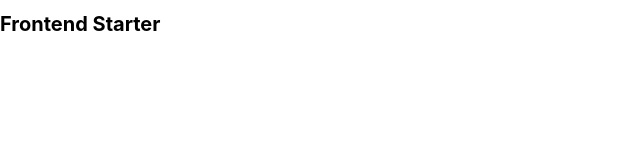
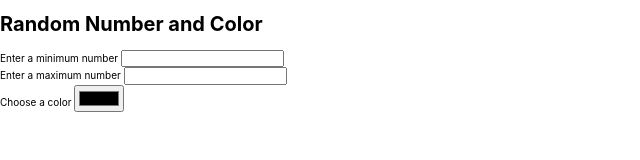
Before and after one commit to skdonnet/random-num-and-color, a website: page index.html in a window 1280 px wide. Shown: the whole page, without its empty margins (0-640 px from the left). Drawn offline with nearby package versions, Linux system fonts and the light colour scheme.

Commit message:
making the form on html

```diff
--- a/index.html
+++ b/index.html
@@ -11,10 +11,24 @@
 
     <link rel="stylesheet" href="style.css" />
 
-    <title>Frontend Starter</title>
+    <title>Random Number and Color</title>
   </head>
   <body>
-    <h1>Frontend Starter</h1>
+    <h1>Random Number and Color</h1>
+
+    <form>
+      <label for="minimum">Enter a minimum number</label>
+      <input type="text" id="minimum" />
+    </form>
+    <form>
+      <label for="maximum">Enter a maximum number</label>
+      <input type="text" id="maximum" />
+    </form>
+    <form>
+      <label for="color">Choose a color</label>
+      <input type="color" id="color" />
+    </form>
+
     <script src="./scripts.js" type="module"></script>
   </body>
 </html>
```
